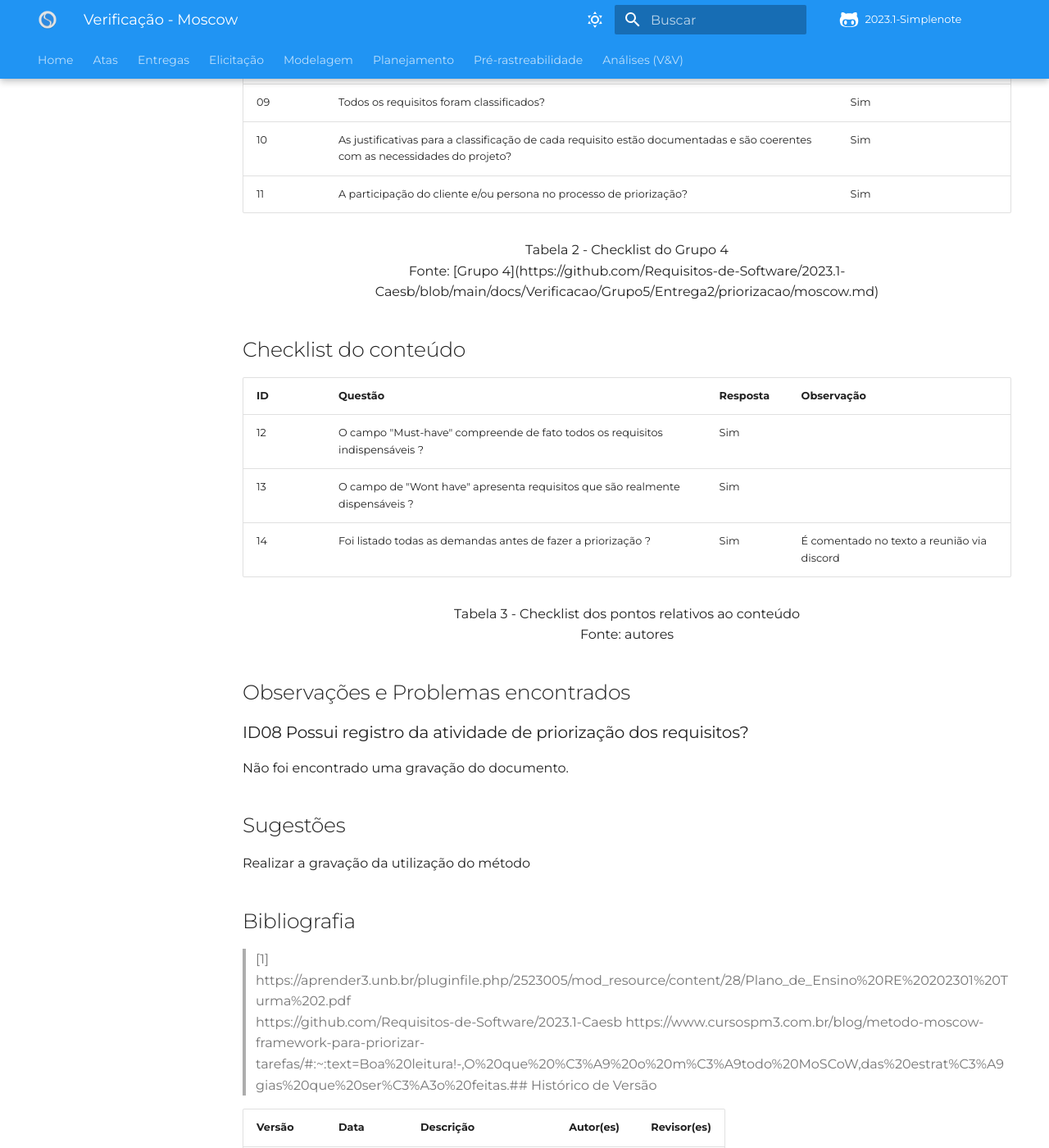
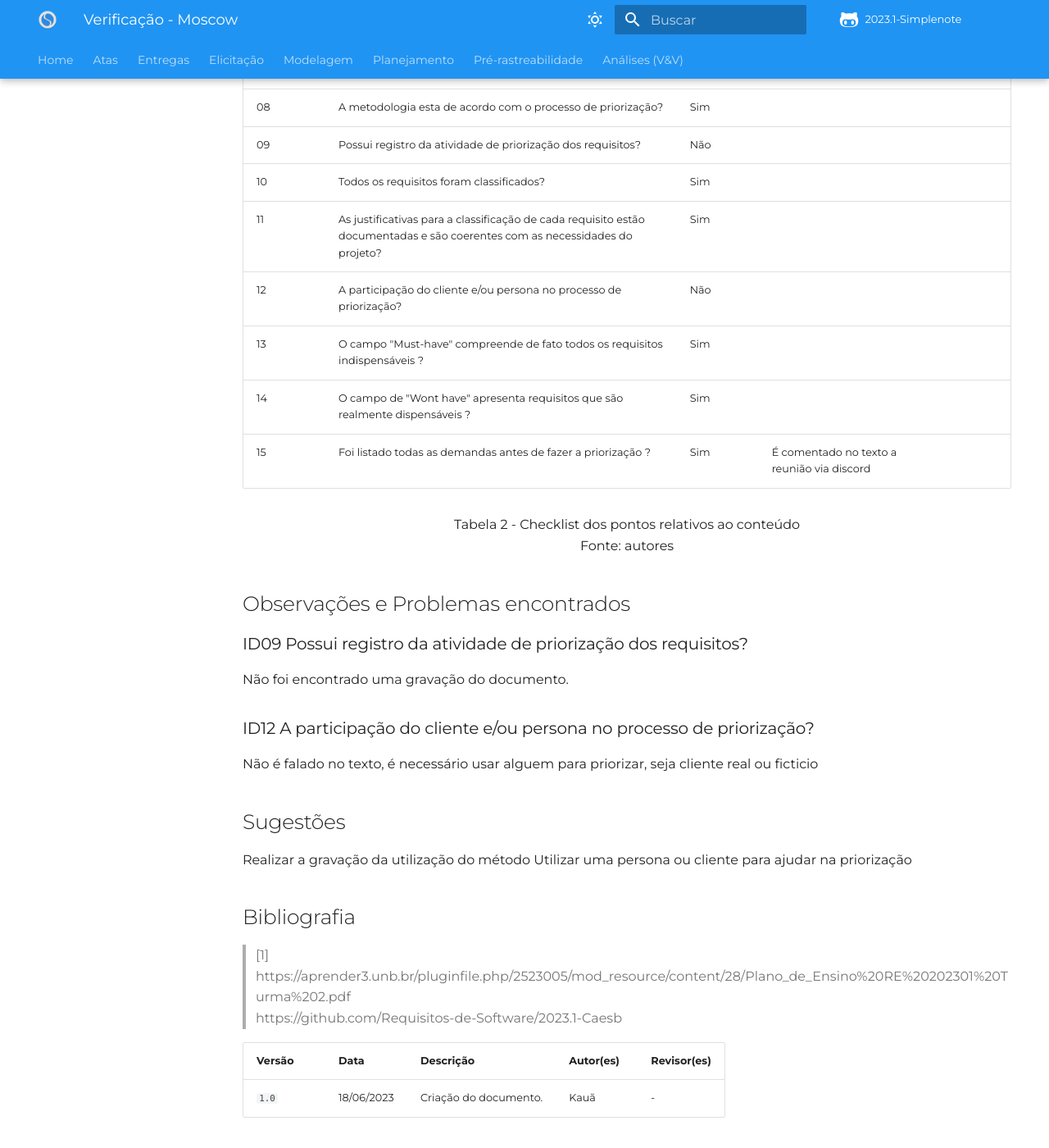
Before and after one commit to Requisitos-de-Software/2023.1-Simplenote, an MkDocs documentation site: the page built from docs/Analise-Grupo5/Elicitação/priorização/moscow.md, in a window 1280 px wide and 1400 px high, scrolled down 1472 px. Shown: the whole window at 82% size. Built offline with MkDocs 1.6.1 and Material for MkDocs 9.7.7, drawn with Linux system fonts in a browser that asks for light colours; some web fonts are replaced; comment, search, counter and statistics services are not loaded; some of the changed text lies outside the part shown.

Commit message:
Update moscow.md

```diff
--- a/docs/Analise-Grupo5/Elicitação/priorização/moscow.md
+++ b/docs/Analise-Grupo5/Elicitação/priorização/moscow.md
@@ -14,6 +14,8 @@ A verificação foi feita por meio da insperção, utilizando um checklist criad
 
 Também temos o campo "Observação", um campo no qual pode ser feito algum comentário a respeito da questão em específico. Posteriormente, neste mesmo documento, pode-se encontrar uma sessão na qual serão sumarizados todos os problemas do artefacto em estudo e outra nos quais se encontram as sugestões de soluções dos mesmos.
 
+Foi utilizada a *checklist* de verificação elaborada pelo Grupo 4 ([Caesb](https://requisitos-de-software.github.io/2023.1-Caesb/Verificacao/Grupo5/Entrega1/Entrega1/)) para definir parte dos itens da *checklist* deste artefato. Os itens do Grupo 4 que foram acatados estão referenciados para o documento de verificação elaborado e também possuem respaldo em algum documento da bibliografia usada na elaboração do *checklist*
+
 ## Checklist de documento
 Para avaliação do documento em aspectos formais e tecnicos, foi criado a tabela 1. Segue:
 
@@ -23,47 +25,45 @@ Para avaliação do documento em aspectos formais e tecnicos, foi criado a tabel
 |2|O artefato artefato possui uma Bibliografia/Referência Bibliográfica?                                        |    Sim    |          |
 |3|O artefato possui um Histórico de Versões com o id e descrição das versões, data, autores e revisores?       |    Sim    |          |
 |4|Todos os textos estão na norma padrão?                                                                       |    Sim    |          |
-|5|As tabelas são chamadas no texto?                                                                            |    Sim    |          |
+|5|As tabelas são chamadas no texto?                                                                            |    Não    |          |
 |6|Os revisores são pessoas diferentes dos autores?                                                             |    Sim    |          |
+|7|As referências bibliográficas são utilizadas no texto do documento?                                          |    Não    |          |
+
 
 <p align="center"> Tabela 1 - Checklist do documento <br> Fonte: autores </p>
 
-## Checklist do grupo 4
-Para reverificação dos pontos já feitos pelo [Grupo 4](https://github.com/Requisitos-de-Software/2023.1-Caesb), segue a tabela 2 que aborda os pontos já citados pelos mesmos.
-
-| ID  | Descrição | Avaliação | Observação |
-| --- | --------- | --------- | ---------- |
-| 07  | A metodologia esta de acordo com o processo de priorização?       |     Sim      |            |
-| 08  | Possui registro da atividade de priorização dos requisitos?       |     Não      |            |
-| 09  | Todos os requisitos foram classificados?                          |     Sim      |            |
-| 10  | As justificativas para a classificação de cada requisito estão documentadas e são coerentes com as necessidades do projeto?| Sim | |
-| 11  | A participação do cliente e/ou persona no processo de priorização?|     Sim      |            |
-
-<p align="center"> Tabela 2 - Checklist do Grupo 4 <br> Fonte: [Grupo 4](https://github.com/Requisitos-de-Software/2023.1-Caesb/blob/main/docs/Verificacao/Grupo5/Entrega2/priorizacao/moscow.md) </p>
-
 ## Checklist do conteúdo
 
-| ID  | Questão | Resposta | Observação |
-| --- | ------- | -------- | ---------- |
-|  12   | O campo "Must-have" compreende de fato todos os requisitos indispensáveis ? |   Sim     |            |
-|  13   | O campo de "Wont have" apresenta requisitos que são realmente dispensáveis ? |     Sim     |            |
-|  14   | Foi listado todas as demandas antes de fazer a priorização ?                 |     Sim     | É comentado no texto a reunião via discord|
+| ID  | Descrição | Avaliação | Observação |Referências|
+| --- | --------- | --------- | ---------- |-----------|
+| 08  | A metodologia esta de acordo com o processo de priorização?       |     Sim      |            ||
+| 09  | Possui registro da atividade de priorização dos requisitos?       |     Não      |            ||
+| 10  | Todos os requisitos foram classificados?                          |     Sim      |            ||
+| 11  | As justificativas para a classificação de cada requisito estão documentadas e são coerentes com as necessidades do projeto?| Sim |||
+| 12  | A participação do cliente e/ou persona no processo de priorização?|     Não      |         ||
+|  13   | O campo "Must-have" compreende de fato todos os requisitos indispensáveis ? |   Sim     |            ||
+|  14   | O campo de "Wont have" apresenta requisitos que são realmente dispensáveis ? |     Sim     |            ||
+|  15   | Foi listado todas as demandas antes de fazer a priorização ?                 |     Sim     | É comentado no texto a reunião via discord||
 
-<p align="center"> Tabela 3 - Checklist dos pontos relativos ao conteúdo <br> Fonte: autores </p>
+<p align="center"> Tabela 2 - Checklist dos pontos relativos ao conteúdo <br> Fonte: autores </p>
 
 ## Observações e Problemas encontrados
 
-### ID08  Possui registro da atividade de priorização dos requisitos?
+### ID09  Possui registro da atividade de priorização dos requisitos?
 Não foi encontrado uma gravação do documento.
+
+### ID12  A participação do cliente e/ou persona no processo de priorização?
+Não é falado no texto, é necessário usar alguem para priorizar, seja cliente real ou ficticio
 
 ## Sugestões
 Realizar a gravação da utilização do método
+Utilizar uma persona ou cliente para ajudar na priorização
 
 ## Bibliografia
 
 > [1] https://aprender3.unb.br/pluginfile.php/2523005/mod_resource/content/28/Plano_de_Ensino%20RE%20202301%20Turma%202.pdf </br>
 https://github.com/Requisitos-de-Software/2023.1-Caesb
-https://www.cursospm3.com.br/blog/metodo-moscow-framework-para-priorizar-tarefas/#:~:text=Boa%20leitura!-,O%20que%20%C3%A9%20o%20m%C3%A9todo%20MoSCoW,das%20estrat%C3%A9gias%20que%20ser%C3%A3o%20feitas.## Histórico de Versão
+
 
 | Versão | Data       | Descrição             | Autor(es) | Revisor(es)        |
 | ------ | ---------- | --------------------- | --------- | ------------------ |
```
